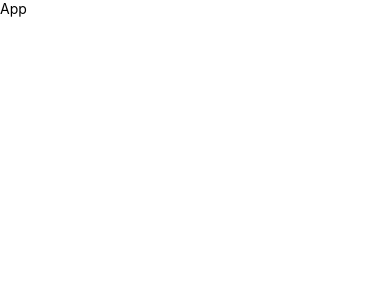
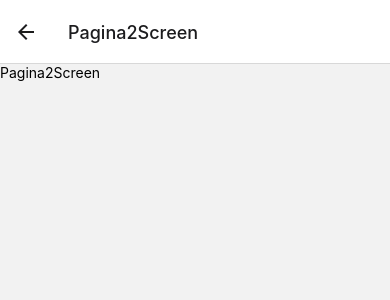
Before and after one commit to DaniDotExe/react-native, a React Native app in the folder 04-NavegacionApp/: screen /Pagina2Screen in a window 390 px wide. Shown: the top 300 px of the page. Built offline with nearby package versions, Linux system fonts and the light colour scheme.

Commit message:
Clase 104

```diff
--- a/04-NavegacionApp/App.tsx
+++ b/04-NavegacionApp/App.tsx
@@ -1,11 +1,14 @@
+import 'react-native-gesture-handler';
+
 import React from 'react'
-import { Text, View } from 'react-native'
+import { NavigationContainer } from '@react-navigation/native';
+import { StackNavigator } from './src/navigator/StackNavigator';
 
-export const App = () => {
+const App = () => {
   return (
-    <View>
-      <Text>App</Text>
-    </View>
+    <NavigationContainer>
+      <StackNavigator/>
+    </NavigationContainer>
   )
 }
 
--- a/04-NavegacionApp/package.json
+++ b/04-NavegacionApp/package.json
@@ -10,9 +10,13 @@
     "lint": "eslint . --ext .js,.jsx,.ts,.tsx"
   },
   "dependencies": {
+    "@react-native-masked-view/masked-view": "^0.2.6",
     "@react-navigation/native": "^6.0.8",
+    "@react-navigation/native-stack": "^6.5.2",
+    "@react-navigation/stack": "^6.1.1",
     "react": "17.0.2",
     "react-native": "0.68.0",
+    "react-native-gesture-handler": "^2.3.2",
     "react-native-safe-area-context": "^4.2.4",
     "react-native-screens": "^3.13.1"
   },
--- /dev/null
+++ b/04-NavegacionApp/src/navigator/StackNavigator.tsx
@@ -0,0 +1,18 @@
+import React from "react";
+
+import { createNativeStackNavigator } from "@react-navigation/native-stack";
+import { Pagina1Screen } from '../screens/Pagina1Screen';
+import { Pagina3Screen } from '../screens/Pagina3Screen';
+import { Pagina2Screen } from '../screens/Pagina2Screen';
+
+const Stack = createNativeStackNavigator();
+
+export const StackNavigator =() => {
+  return (
+    <Stack.Navigator>
+        <Stack.Screen name="Pagina1Screen" component={Pagina1Screen} />
+        <Stack.Screen name="Pagina2Screen" component={Pagina2Screen} />
+        <Stack.Screen name="Pagina3Screen" component={Pagina3Screen} />
+    </Stack.Navigator>
+  );
+}
--- /dev/null
+++ b/04-NavegacionApp/src/screens/Pagina1Screen.tsx
@@ -0,0 +1,10 @@
+import React from 'react'
+import { Text, View } from 'react-native';
+
+export const Pagina1Screen = () => {
+  return (
+    <View>
+        <Text>Pagina1Screen</Text>
+    </View>
+  )
+}
--- /dev/null
+++ b/04-NavegacionApp/src/screens/Pagina2Screen.tsx
@@ -0,0 +1,10 @@
+import React from 'react'
+import { Text, View } from 'react-native';
+
+export const Pagina2Screen = () => {
+  return (
+    <View>
+        <Text>Pagina2Screen</Text>
+    </View>
+  )
+}
--- /dev/null
+++ b/04-NavegacionApp/src/screens/Pagina3Screen.tsx
@@ -0,0 +1,10 @@
+import React from 'react';
+import { Text, View } from 'react-native';
+
+export const Pagina3Screen = () => {
+  return (
+    <View>
+        <Text>Pagina3Screen</Text>
+    </View>
+  )
+}
```
Also changed, not shown: 1 other file (tests, documents, lock files or other folders).
